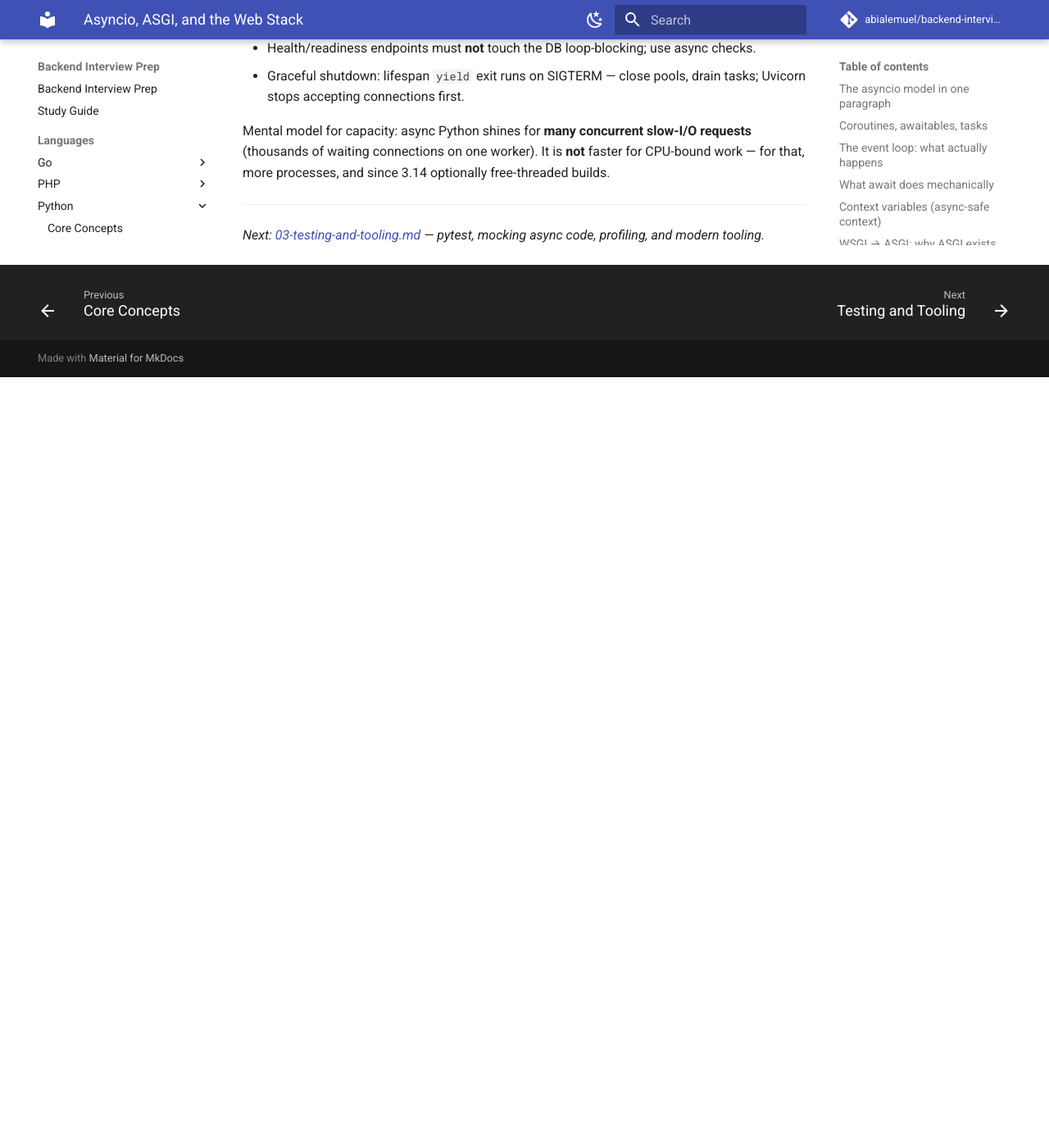
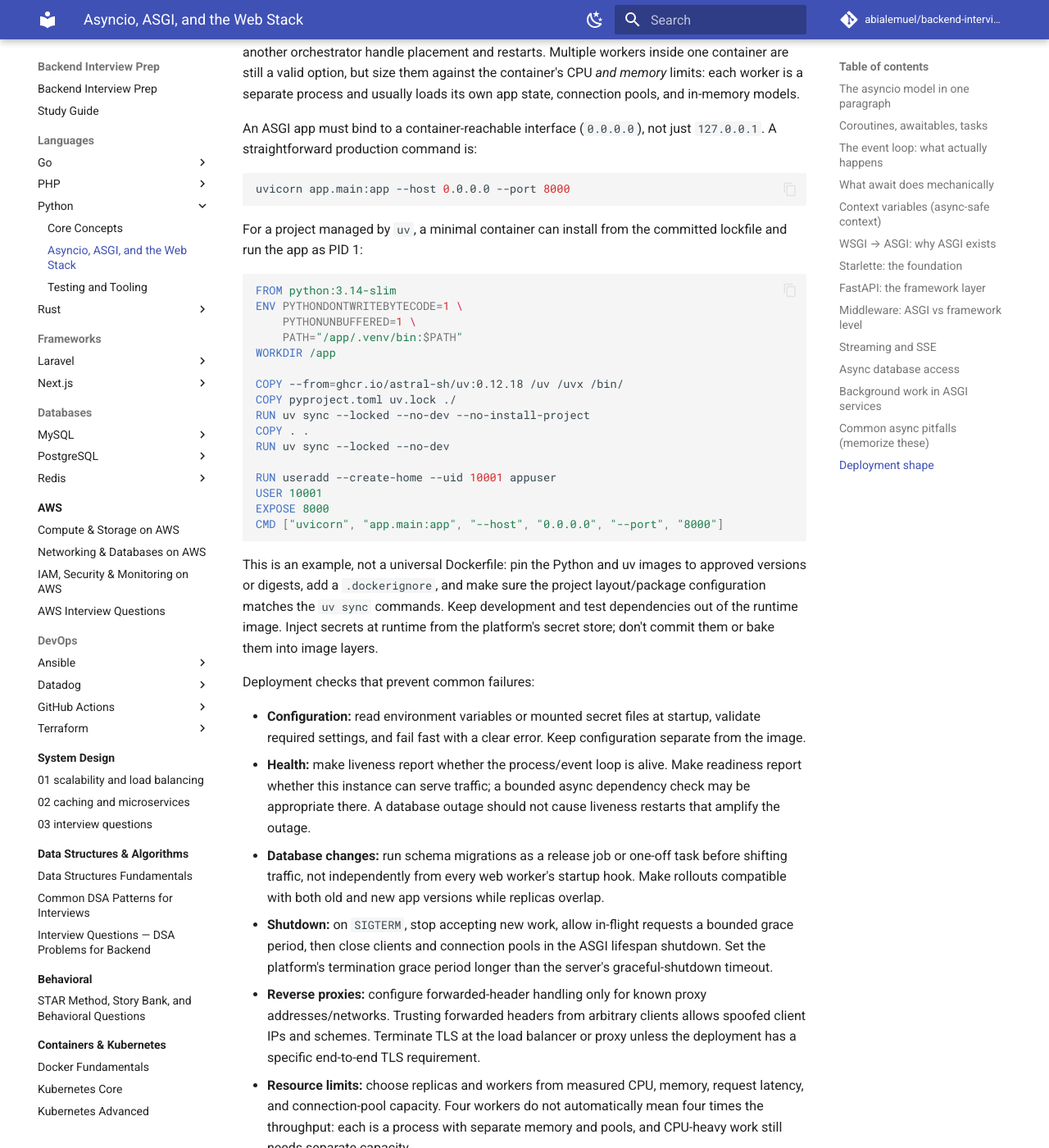
Before and after one commit to abialemuel/backend-interview-prep, an MkDocs documentation site: the page built from docs/01-languages/python/02-asyncio-asgi-and-web.md, in a window 1280 px wide and 1400 px high, scrolled down 10985 px. Shown: the whole window at 82% size. Built offline with MkDocs 1.6.1 and Material for MkDocs 9.7.7, drawn with Linux system fonts in a browser that asks for light colours; comment, search, counter and statistics services are not loaded; before the commit the page ends 11445 px from its top, so only the background shows below that; some of the changed text lies outside the part shown.

Commit message:
docs: improve Python deployment guidance

````diff
--- a/docs/01-languages/python/02-asyncio-asgi-and-web.md
+++ b/docs/01-languages/python/02-asyncio-asgi-and-web.md
@@ -204,9 +204,9 @@ async def application(scope, receive, send):
 
 **Uvicorn** specifics worth knowing:
 
-- Runs an event loop per worker process. Typically deployed as `uvicorn --workers N app:app` or behind gunicorn with uvicorn workers (older pattern; uvicorn's own multi-worker mode is now standard).
-- One worker = one process = one loop = one core. Scale = worker count (CPU cores) × loop efficiency (I/O-bound requests).
-- `--loop uvloop` (libuv-based loop) gives a significant throughput boost over the default asyncio loop — standard in production.
+- Runs an event loop per worker process. For a container, a single Uvicorn process per container is a common starting point; Uvicorn also has a built-in `--workers N` option. A process manager such as Gunicorn is another deployment choice when its worker management features are useful.
+- One worker = one process with its own event loop. A worker can use more than one CPU core over time, but Python code that holds the GIL does not execute in parallel within that process. Set worker counts from measurements and resource limits, not a fixed one-worker-per-core formula.
+- `uvloop` is an optional libuv-based event loop that may improve performance for some workloads. Install the relevant Uvicorn extra and benchmark it; it is not a required production setting.
 
 ## Starlette: the foundation
 
@@ -435,16 +435,51 @@ Fix: `asyncio.Lock` around check-then-act, or make the operation atomic in the d
 
 ## Deployment shape
 
+For a containerized service, start with **one application process per container** and let the platform run more replicas. This makes memory and CPU limits predictable and lets Kubernetes, ECS, or another orchestrator handle placement and restarts. Multiple workers inside one container are still a valid option, but size them against the container's CPU *and memory* limits: each worker is a separate process and usually loads its own app state, connection pools, and in-memory models.
+
+An ASGI app must bind to a container-reachable interface (`0.0.0.0`), not just `127.0.0.1`. A straightforward production command is:
+
 ```bash
-uvicorn app.main:app --host 0.0.0.0 --port 8000 --workers 4 --loop uvloop
+uvicorn app.main:app --host 0.0.0.0 --port 8000
 ```
 
-- Each worker: one process, one loop, one core. `--workers` ≈ CPU core count.
-- Behind a reverse proxy (nginx/ALB) or a container orchestrator (K8s, with a per-pod worker count).
-- Health/readiness endpoints must **not** touch the DB loop-blocking; use async checks.
-- Graceful shutdown: lifespan `yield` exit runs on SIGTERM — close pools, drain tasks; Uvicorn stops accepting connections first.
+For a project managed by `uv`, a minimal container can install from the committed lockfile and run the app as PID 1:
 
-Mental model for capacity: async Python shines for **many concurrent slow-I/O requests** (thousands of waiting connections on one worker). It is **not** faster for CPU-bound work — for that, more processes, and since 3.14 optionally free-threaded builds.
+```dockerfile
+FROM python:3.14-slim
+ENV PYTHONDONTWRITEBYTECODE=1 \
+    PYTHONUNBUFFERED=1 \
+    PATH="/app/.venv/bin:$PATH"
+WORKDIR /app
+
+COPY --from=ghcr.io/astral-sh/uv:0.12.18 /uv /uvx /bin/
+COPY pyproject.toml uv.lock ./
+RUN uv sync --locked --no-dev --no-install-project
+COPY . .
+RUN uv sync --locked --no-dev
+
+RUN useradd --create-home --uid 10001 appuser
+USER 10001
+EXPOSE 8000
+CMD ["uvicorn", "app.main:app", "--host", "0.0.0.0", "--port", "8000"]
+```
+
+This is an example, not a universal Dockerfile: pin the Python and uv images to approved versions or digests, add a `.dockerignore`, and make sure the project layout/package configuration matches the `uv sync` commands. Keep development and test dependencies out of the runtime image. Inject secrets at runtime from the platform's secret store; don't commit them or bake them into image layers.
+
+Deployment checks that prevent common failures:
+
+- **Configuration:** read environment variables or mounted secret files at startup, validate required settings, and fail fast with a clear error. Keep configuration separate from the image.
+- **Health:** make liveness report whether the process/event loop is alive. Make readiness report whether this instance can serve traffic; a bounded async dependency check may be appropriate there. A database outage should not cause liveness restarts that amplify the outage.
+- **Database changes:** run schema migrations as a release job or one-off task before shifting traffic, not independently from every web worker's startup hook. Make rollouts compatible with both old and new app versions while replicas overlap.
+- **Shutdown:** on `SIGTERM`, stop accepting new work, allow in-flight requests a bounded grace period, then close clients and connection pools in the ASGI lifespan shutdown. Set the platform's termination grace period longer than the server's graceful-shutdown timeout.
+- **Reverse proxies:** configure forwarded-header handling only for known proxy addresses/networks. Trusting forwarded headers from arbitrary clients allows spoofed client IPs and schemes. Terminate TLS at the load balancer or proxy unless the deployment has a specific end-to-end TLS requirement.
+- **Resource limits:** choose replicas and workers from measured CPU, memory, request latency, and connection-pool capacity. Four workers do not automatically mean four times the throughput: each is a process with separate memory and pools, and CPU-heavy work still needs separate capacity.
+
+If one container needs several worker processes, Uvicorn supports `--workers N`; for example, `uvicorn app.main:app --host 0.0.0.0 --port 8000 --workers 2`. Treat this as a measured tuning choice, not a rule that workers should equal CPU cores. `--loop uvloop` is also optional: install the extra and benchmark it in the target environment before selecting it. If using Gunicorn, install the separate `uvicorn-worker` package and use `uvicorn_worker.UvicornWorker`; Uvicorn's former `uvicorn.workers` import path is deprecated. Do not combine multiple layers of worker managers without a clear reason.
+
+Behind a reverse proxy or load balancer, configure timeouts, request body limits, and WebSocket forwarding as needed. The proxy should route only to ready instances. For capacity, async Python helps handle many concurrent I/O waits; it does not make CPU-bound work faster. Scale CPU-heavy work separately, often with a process pool or background workers, and keep expensive jobs off the request event loop.
+
+Further reading: [FastAPI deployment concepts](https://fastapi.tiangolo.com/deployment/concepts/), [FastAPI in containers](https://fastapi.tiangolo.com/deployment/docker/), [Uvicorn deployment](https://www.uvicorn.org/deployment/), and [uv in Docker](https://docs.astral.sh/uv/guides/integration/docker/).
 
 ---
 
````
